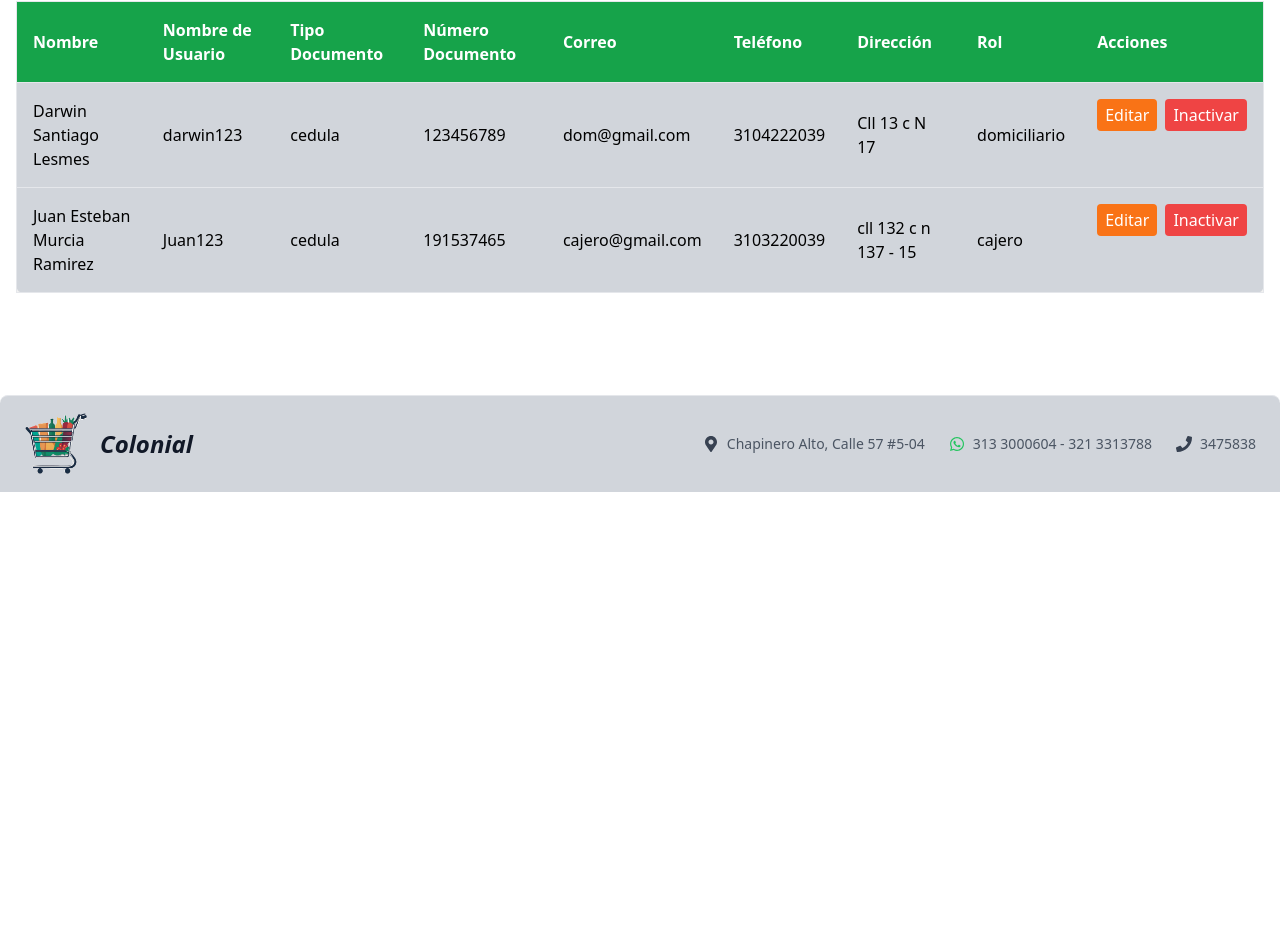
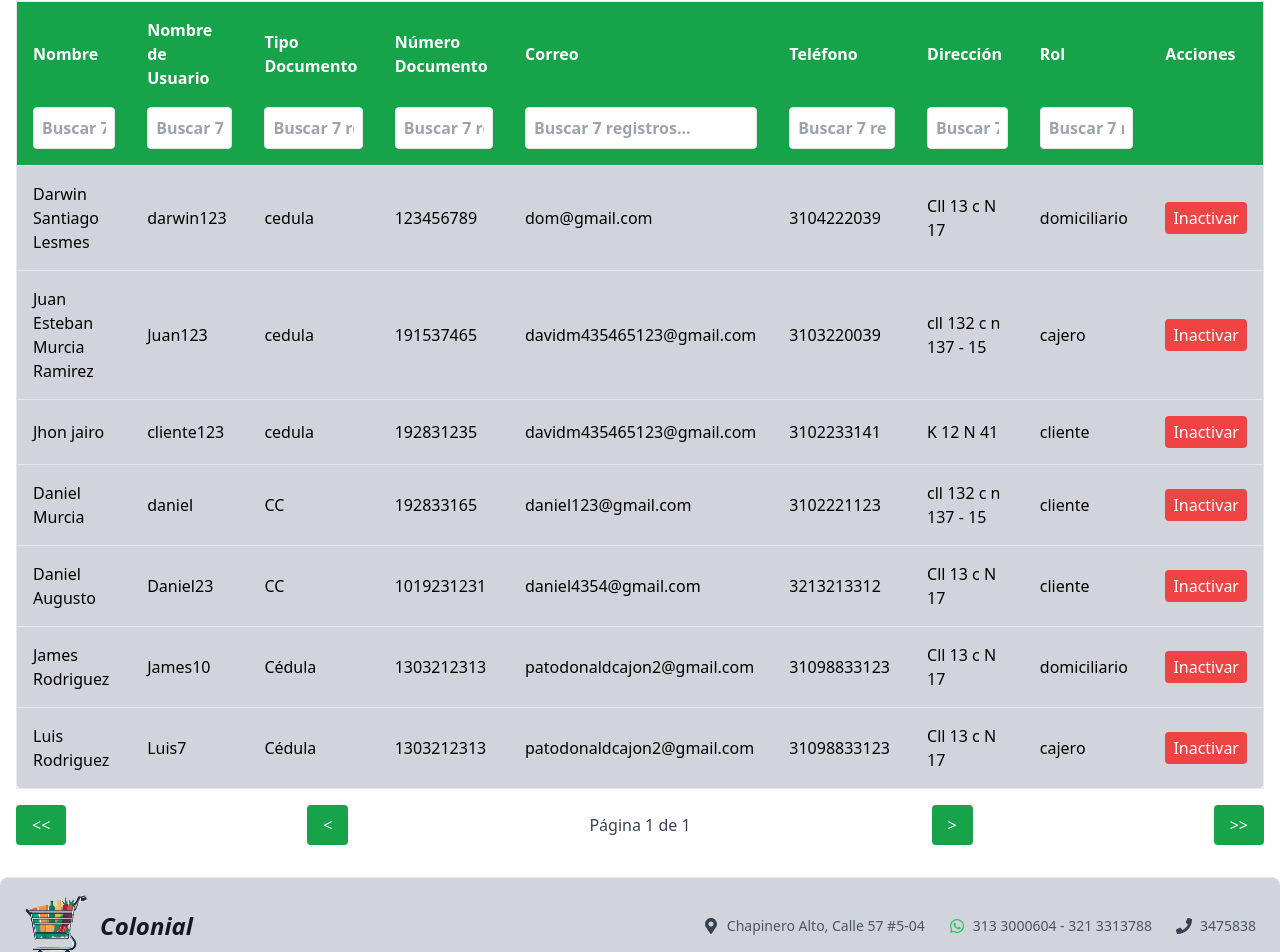
Before and after one commit to David435412/proyecto_cigarreria, a React (Create React App) app: page /gestion-usuarios in a window 1280 px wide. Shown: the part 308-1260 px from the top of the page. Before the commit the page ends 800 px from the top, so only its background shows below. Built offline with nearby package versions, Linux system fonts and the light colour scheme; data requests are answered from the project's data file.

Commit message:
se ajustaron tablas en admin

```diff
--- a/db.json
+++ b/db.json
@@ -31,7 +31,7 @@
       "nombre": "Juan Esteban Murcia Ramirez",
       "contrasena": "Fdmhur456",
       "nombreUsuario": "Juan123",
-      "correo": "cajero@gmail.com",
+      "correo": "davidm435465123@gmail.com",
       "telefono": "3103220039",
       "direccion": "cll 132 c n 137 - 15",
       "rol": "cajero",
@@ -77,6 +77,32 @@
       "numeroDocumento": "1019231231",
       "estado": "activo",
       "rol": "cliente"
+    },
+    {
+      "id": "ed93",
+      "nombre": "James Rodriguez",
+      "contrasena": "Mdphv7687",
+      "nombreUsuario": "James10",
+      "tipoDocumento": "Cédula",
+      "numeroDocumento": "1303212313",
+      "correo": "patodonaldcajon2@gmail.com",
+      "telefono": "31098833123",
+      "direccion": "Cll 13 c N 17",
+      "rol": "domiciliario",
+      "estado": "activo"
+    },
+    {
+      "id": "aer1",
+      "nombre": "Luis Rodriguez",
+      "contrasena": "Mdphv7687",
+      "nombreUsuario": "Luis7",
+      "tipoDocumento": "Cédula",
+      "numeroDocumento": "1303212313",
+      "correo": "patodonaldcajon2@gmail.com",
+      "telefono": "31098833123",
+      "direccion": "Cll 13 c N 17",
+      "rol": "cajero",
+      "estado": "activo"
     }
   ],
   "productos": [
@@ -87,7 +113,7 @@
       "descripcion": "Tipo de cerveza: Lager ABV: 4,7% País de origen: Colombia.El exceso de alcohol es perjudicial para la salud. Ley 30 de 1986. Prohíbase el expendio de bebidas embriagantes a menores de edad ley 124 1994",
       "imagen": "https://jumbocolombiaio.vtexassets.com/arquivos/ids/491967-1600-1600?v=638216692937930000&width=1600&height=1600&aspect=true",
       "categoria": "Licores",
-      "cantidad": 105,
+      "cantidad": 103,
       "marca": "Babaria",
       "estado": "activo"
     },
@@ -142,7 +168,7 @@
       "descripcion": "Combinación del más delicioso chocolate, galleta, arroz crujiente, caramelo, maní y almendras para llenar de sensaciones tu boca.",
       "imagen": "https://jumbocolombiaio.vtexassets.com/arquivos/ids/194548-1600-1600?v=637814055458900000&width=1600&height=1600&aspect=true",
       "categoria": "Confitería",
-      "cantidad": "120",
+      "cantidad": 117,
       "marca": "GOL",
       "estado": "activo"
     },
@@ -153,7 +179,7 @@
       "descripcion": "Deliciosa barra de chocolate de leche * Rellena de maní, cremoso caramelo y nougat",
       "imagen": "https://jumbocolombiaio.vtexassets.com/arquivos/ids/367867-1600-1600?v=637889251308670000&width=1600&height=1600&aspect=true",
       "categoria": "Confitería",
-      "cantidad": 394,
+      "cantidad": 388,
       "marca": "Snickers",
       "estado": "activo"
     },
@@ -700,7 +726,8 @@
       "fecha": "2024-09-15T21:05:40.574Z",
       "estadoPedido": "pendiente",
       "estado": "activo",
-      "metodoPago": "efectivo"
+      "metodoPago": "efectivo",
+      "asignado": "ed93"
     },
     {
       "id": "0a23",
@@ -734,6 +761,43 @@
         }
       ],
       "fecha": "2024-09-15T22:50:23.037Z",
+      "estadoPedido": "pendiente",
+      "estado": "activo",
+      "metodoPago": "efectivo",
+      "asignado": "002"
+    },
+    {
+      "id": "8104",
+      "usuarioId": "ce64",
+      "direccion": "cll 132 c n 137 - 15",
+      "nombre": "Daniel Augusto",
+      "correo": "daniel4354@gmail.com",
+      "telefono": "3213213312",
+      "productos": [
+        {
+          "id": "ce57",
+          "nombre": "Snickers barra de chocolate y maní x52.7g",
+          "precio": "6.090",
+          "descripcion": "Deliciosa barra de chocolate de leche * Rellena de maní, cremoso caramelo y nougat",
+          "imagen": "https://jumbocolombiaio.vtexassets.com/arquivos/ids/367867-1600-1600?v=637889251308670000&width=1600&height=1600&aspect=true",
+          "categoria": "Confitería",
+          "cantidad": 4,
+          "marca": "Snickers",
+          "estado": "activo"
+        },
+        {
+          "id": "a783",
+          "nombre": "Cerveza Club Colombia Dorada lata x6und x330ml",
+          "precio": "18.700",
+          "descripcion": "Tipo de cerveza: Lager ABV: 4,7% País de origen: Colombia.El exceso de alcohol es perjudicial para la salud. Ley 30 de 1986. Prohíbase el expendio de bebidas embriagantes a menores de edad ley 124 1994",
+          "imagen": "https://jumbocolombiaio.vtexassets.com/arquivos/ids/491967-1600-1600?v=638216692937930000&width=1600&height=1600&aspect=true",
+          "categoria": "Licores",
+          "cantidad": 2,
+          "marca": "Babaria",
+          "estado": "activo"
+        }
+      ],
+      "fecha": "2024-09-16T01:52:19.950Z",
       "estadoPedido": "pendiente",
       "estado": "activo",
       "metodoPago": "efectivo"
--- a/src/components/administrador/usuarios/GestionUsuarios.js
+++ b/src/components/administrador/usuarios/GestionUsuarios.js
@@ -1,40 +1,56 @@
-import React, { useState, useEffect } from 'react';
+import React, { useState, useEffect, useMemo, useCallback } from 'react';
 import axios from 'axios';
+import { useTable, useFilters, usePagination } from 'react-table';
 import { useNavigate } from 'react-router-dom';
-import { FaPlus, FaUsers } from 'react-icons/fa';
+import { FaPlus, FaEye, FaEyeSlash } from 'react-icons/fa';
 import Swal from 'sweetalert2';
 
 const GestionUsuarios = () => {
     const [usuarios, setUsuarios] = useState([]);
+    const [filteredUsuarios, setFilteredUsuarios] = useState([]);
+    const [filterInput, setFilterInput] = useState('');
     const [error, setError] = useState('');
-    const [alertMessage, setAlertMessage] = useState('');
-    const [usuarioAEliminar, setUsuarioAEliminar] = useState(null);
-
+    const [showInactivos, setShowInactivos] = useState(false);
     const navigate = useNavigate();
 
-    // Obtener los usuarios desde la API
-    const fetchUsuarios = async () => {
+    const fetchUsuarios = useCallback(async () => {
         try {
             const response = await axios.get('http://localhost:5000/usuarios');
-            const usuariosFiltrados = response.data.filter(usuario =>
-                (usuario.rol === 'cajero' || usuario.rol === 'domiciliario') && usuario.estado === 'activo'
-            );
-            setUsuarios(usuariosFiltrados);
+            setUsuarios(response.data);
         } catch (error) {
             console.error('Error al obtener los usuarios', error);
             setError('No se pudieron cargar los usuarios.');
         }
-    };
+    }, []);
 
     useEffect(() => {
         fetchUsuarios();
-    }, []);
+    }, [fetchUsuarios]);
+
+    useEffect(() => {
+        const filtered = usuarios
+            .filter(usuario => usuario.rol !== 'administrador') // Excluir usuarios administradores
+            .filter(usuario => {
+                return showInactivos ? usuario.estado === 'inactivo' : usuario.estado === 'activo';
+            })
+            .filter(usuario =>
+                usuario.nombre.toLowerCase().includes(filterInput.toLowerCase()) ||
+                usuario.nombreUsuario.toLowerCase().includes(filterInput.toLowerCase()) ||
+                usuario.numeroDocumento.includes(filterInput)
+            );
+        setFilteredUsuarios(filtered);
+    }, [filterInput, usuarios, showInactivos]);
+
+
+    const handleFilterChange = e => {
+        setFilterInput(e.target.value || '');
+    };
 
     const handleDelete = async (usuario) => {
         try {
             const result = await Swal.fire({
                 title: '¿Estás seguro?',
-                text: "¿Deseas inactivar este usario?",
+                text: "¿Deseas inactivar este usuario?",
                 icon: 'warning',
                 showCancelButton: true,
                 confirmButtonColor: '#3085d6',
@@ -65,6 +81,129 @@ const GestionUsuarios = () => {
         }
     };
 
+    const handleReactivar = async (usuario) => {
+        try {
+            const result = await Swal.fire({
+                title: '¿Estás seguro?',
+                text: "¿Deseas reactivar este usuario?",
+                icon: 'warning',
+                showCancelButton: true,
+                confirmButtonColor: '#3085d6',
+                cancelButtonColor: '#d33',
+                confirmButtonText: 'Sí, reactivar',
+                cancelButtonText: 'Cancelar'
+            });
+
+            if (result.isConfirmed) {
+                await axios.put(`http://localhost:5000/usuarios/${usuario.id}`, { ...usuario, estado: 'activo' });
+                fetchUsuarios(); // Recarga los usuarios después de la reactivación
+                Swal.fire({
+                    icon: 'success',
+                    title: 'Usuario reactivado',
+                    text: 'El usuario ha sido reactivado exitosamente.',
+                    showConfirmButton: false,
+                    timer: 1500
+                });
+            }
+        } catch (error) {
+            console.error('Error al reactivar el usuario', error);
+            Swal.fire({
+                icon: 'error',
+                title: 'Error',
+                text: 'No se pudo reactivar el usuario.',
+                confirmButtonText: 'Aceptar'
+            });
+        }
+    };
+
+    const columns = useMemo(() => [
+        {
+            Header: 'Nombre',
+            accessor: 'nombre',
+            Filter: ColumnFilter,
+        },
+        {
+            Header: 'Nombre de Usuario',
+            accessor: 'nombreUsuario',
+            Filter: ColumnFilter,
+        },
+        {
+            Header: 'Tipo Documento',
+            accessor: 'tipoDocumento',
+            Filter: ColumnFilter,
+        },
+        {
+            Header: 'Número Documento',
+            accessor: 'numeroDocumento',
+            Filter: ColumnFilter,
+        },
+        {
+            Header: 'Correo',
+            accessor: 'correo',
+            Filter: ColumnFilter,
+        },
+        {
+            Header: 'Teléfono',
+            accessor: 'telefono',
+            Filter: ColumnFilter,
+        },
+        {
+            Header: 'Dirección',
+            accessor: 'direccion',
+            Filter: ColumnFilter,
+        },
+        {
+            Header: 'Rol',
+            accessor: 'rol',
+            Filter: ColumnFilter,
+        },
+        {
+            Header: 'Acciones',
+            Cell: ({ row }) => (
+                <div className="flex space-x-2 justify-center">
+                    {row.original.estado === 'activo' && !showInactivos ? (
+                        <button
+                            onClick={() => handleDelete(row.original)}
+                            className="bg-red-500 text-white py-1 px-2 rounded hover:bg-red-600"
+                        >
+                            Inactivar
+                        </button>
+                    ) : (
+                        <button
+                            onClick={() => handleReactivar(row.original)} // Debes crear esta función para reactivar usuarios
+                            className="bg-green-500 text-white py-1 px-2 rounded hover:bg-green-600"
+                        >
+                            Reactivar
+                        </button>
+                    )}
+                </div>
+            )
+        }
+    ], []);
+
+    const {
+        getTableProps,
+        getTableBodyProps,
+        headerGroups,
+        page,
+        prepareRow,
+        state: { pageIndex },
+        gotoPage,
+        canPreviousPage,
+        previousPage,
+        canNextPage,
+        nextPage,
+        pageOptions,
+    } = useTable(
+        {
+            columns,
+            data: filteredUsuarios,
+            initialState: { pageIndex: 0, pageSize: 10 },
+        },
+        useFilters,
+        usePagination
+    );
+
     return (
         <div className="container mx-auto px-4 py-8">
             <h1 className="text-3xl font-bold mb-4 text-center">Gestión de Usuarios</h1>
@@ -74,11 +213,6 @@ const GestionUsuarios = () => {
             </p>
 
             {error && <p className="text-red-500 mb-4">{error}</p>}
-            {alertMessage && (
-                <div className="mb-4 p-4 bg-green-100 text-green-800 border border-green-300 rounded text-center">
-                    {alertMessage}
-                </div>
-            )}
 
             <div className="mb-4 flex space-x-4 place-content-center">
                 <button
@@ -88,68 +222,103 @@ const GestionUsuarios = () => {
                     <FaPlus className="inline-block mr-2" /> Registrar Nuevo Usuario
                 </button>
                 <button
-                    onClick={() => navigate('/usuarios-inactivos')}
-                    className="bg-gray-500 text-white px-4 py-2 rounded hover:bg-gray-600"
+                    onClick={() => setShowInactivos(!showInactivos)}
+                    className={`bg-gray-500 text-white px-4 py-2 rounded hover:bg-gray-600 flex items-center space-x-2 ${showInactivos ? 'bg-gray-700' : ''}`}
                 >
-                    <FaUsers className="inline-block mr-2" /> Usuarios Inactivos
+                    {showInactivos ? <FaEyeSlash className="inline-block" /> : <FaEye className="inline-block" />}
+                    <span>{showInactivos ? 'Mostrar Activos' : 'Mostrar Inactivos'}</span>
                 </button>
             </div>
 
             <div className="overflow-x-auto">
-                <table className="min-w-full bg-gray-300 border border-gray-200 rounded-lg shadow-md">
+                <table {...getTableProps()} className="min-w-full bg-gray-300 border border-gray-200 rounded-lg shadow-md">
                     <thead className="bg-green-600 border-b border-gray-200">
-                        <tr className="text-white">
-                            <th className="p-4 text-left ">Nombre</th>
-                            <th className="p-4 text-left">Nombre de Usuario</th>
-                            <th className="p-4 text-left">Tipo Documento</th>
-                            <th className="p-4 text-left">Número Documento</th>
-                            <th className="p-4 text-left">Correo</th>
-                            <th className="p-4 text-left">Teléfono</th>
-                            <th className="p-4 text-left">Dirección</th>
-                            <th className="p-4 text-left">Rol</th>
-                            <th className="p-4 text-left">Acciones</th>
-                        </tr>
+                        {headerGroups.map(headerGroup => (
+                            <React.Fragment key={headerGroup.id}>
+                                <tr {...headerGroup.getHeaderGroupProps()} className="text-white">
+                                    {headerGroup.headers.map(column => (
+                                        <th {...column.getHeaderProps()} className="p-4 text-left">
+                                            {column.render('Header')}
+                                        </th>
+                                    ))}
+                                </tr>
+                                <tr>
+                                    {headerGroup.headers.map(column => (
+                                        <th key={column.id} className="px-4 pb-4">
+                                            {column.canFilter ? column.render('Filter') : null}
+                                        </th>
+                                    ))}
+                                </tr>
+                            </React.Fragment>
+                        ))}
                     </thead>
-                    <tbody>
-                        {usuarios.length > 0 ? (
-                            usuarios.map((usuario) => (
-                                <tr key={usuario.id} className="border-b border-gray-200">
-                                    <td className="p-4">{usuario.nombre}</td>
-                                    <td className="p-4">{usuario.nombreUsuario}</td>
-                                    <td className="p-4">{usuario.tipoDocumento}</td>
-                                    <td className="p-4">{usuario.numeroDocumento}</td>
-                                    <td className="p-4">{usuario.correo}</td>
-                                    <td className="p-4">{usuario.telefono}</td>
-                                    <td className="p-4">{usuario.direccion}</td>
-                                    <td className="p-4">{usuario.rol}</td>
-                                    <td className="p-4 flex gap-2">
-                                        <button
-                                            onClick={() => navigate(`/editar-usuario/${usuario.id}`)}
-                                            className="bg-orange-500 text-white py-1 px-2 rounded hover:bg-orange-600"
-                                        >
-                                            Editar
-                                        </button>
-                                        <button
-                                            onClick={() => handleDelete(usuario)}
-                                            className="bg-red-500 text-white py-1 px-2 rounded hover:bg-red-600"
-                                        >
-                                            Inactivar
-                                        </button>
-                                    </td>
+                    <tbody {...getTableBodyProps()}>
+                        {page.map(row => {
+                            prepareRow(row);
+                            return (
+                                <tr {...row.getRowProps()} className="border-b border-gray-200">
+                                    {row.cells.map(cell => (
+                                        <td {...cell.getCellProps()} className="p-4">
+                                            {cell.render('Cell')}
+                                        </td>
+                                    ))}
                                 </tr>
-                            ))
-                        ) : (
-                            <tr>
-                                <td colSpan="9" className="p-4 text-center text-gray-500">
-                                    No hay usuarios registrados en el sistema.
-                                </td>
-                            </tr>
-                        )}
+                            );
+                        })}
                     </tbody>
                 </table>
+            </div>
+
+            <div className="mt-4 flex justify-between items-center">
+                <button
+                    onClick={() => gotoPage(0)}
+                    disabled={!canPreviousPage}
+                    className="bg-green-600 text-white px-4 py-2 rounded hover:bg-green-700"
+                >
+                    {'<<'}
+                </button>
+                <button
+                    onClick={() => previousPage()}
+                    disabled={!canPreviousPage}
+                    className="bg-green-600 text-white px-4 py-2 rounded hover:bg-green-700"
+                >
+                    {'<'}
+                </button>
+                <span className="text-gray-700">
+                    Página {pageIndex + 1} de {pageOptions.length}
+                </span>
+                <button
+                    onClick={() => nextPage()}
+                    disabled={!canNextPage}
+                    className="bg-green-600 text-white px-4 py-2 rounded hover:bg-green-700"
+                >
+                    {'>'}
+                </button>
+                <button
+                    onClick={() => gotoPage(pageOptions.length - 1)}
+                    disabled={!canNextPage}
+                    className="bg-green-600 text-white px-4 py-2 rounded hover:bg-green-700"
+                >
+                    {'>>'}
+                </button>
             </div>
         </div>
     );
 };
 
+const ColumnFilter = ({ column: { filterValue, preFilteredRows, setFilter } }) => {
+    const count = preFilteredRows.length;
+
+    return (
+        <div className="flex flex-col">
+            <input
+                value={filterValue || ''}
+                onChange={e => setFilter(e.target.value || undefined)}
+                placeholder={`Buscar ${count} registros...`}
+                className="w-full border p-2 rounded text-black"
+            />
+        </div>
+    );
+};
+
 export default GestionUsuarios;
```
Also changed, not shown: src/components/administrador/ventas/GestionVentas.js (+8 -4 lines).
